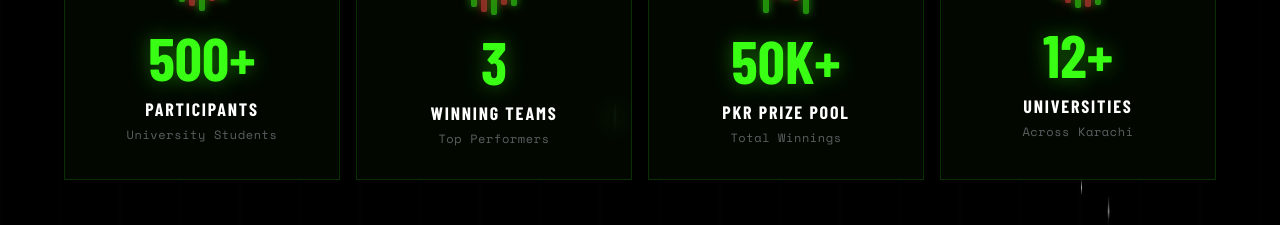
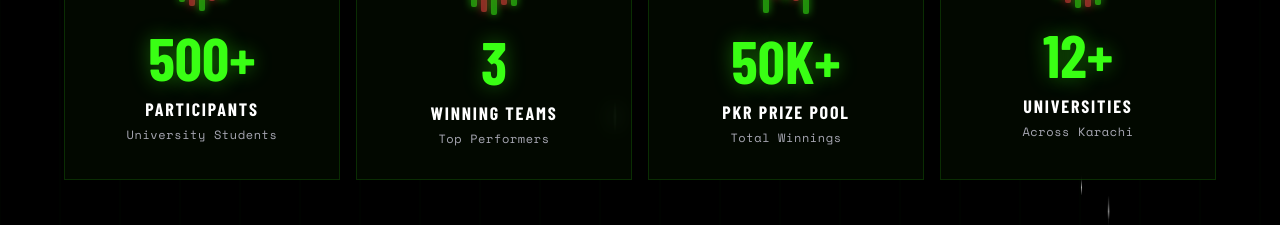
Before and after one commit to moizalisiddiqui/isc_webapp, a Next.js app: page / in a window 1280 px wide. Shown: the part 1040-1265 px from the top of the page. Built offline with nearby package versions, Linux system fonts and the light colour scheme; a web font is replaced by a local one.

Commit message:
fix: update text color for stat sub-label for improved visibility

```diff
--- a/components/StatsSection.tsx
+++ b/components/StatsSection.tsx
@@ -38,7 +38,7 @@ const StatCard = ({ stat, active }: { stat: typeof STATS[0]; active: boolean })
       </div>
       <div className="stat-number text-4xl sm:text-5xl lg:text-6xl mb-2">{n}{stat.suffix}</div>
       <div className="font-display font-bold text-white text-lg tracking-widest uppercase mb-1">{stat.label}</div>
-      <div className="font-mono text-xs text-silver/55 tracking-wider">{stat.sub}</div>
+      <div className="font-mono text-xs text-silver/100 tracking-wider">{stat.sub}</div>
     </div>
   )
 }
```
